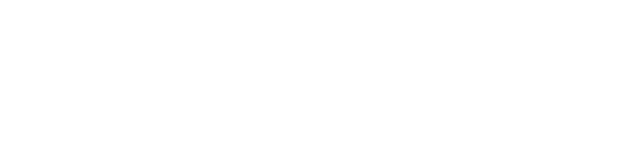
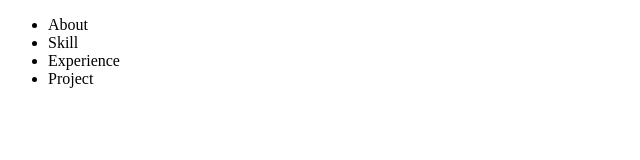
Before and after one commit to chichiehliu/profile, a plain HTML site: page index.html in a window 1280 px wide. Shown: the whole page, without its empty margins (0-640 px from the left). Drawn offline with Linux system fonts and the light colour scheme.

Commit message:
index update2

```diff
--- a/index.html
+++ b/index.html
@@ -11,6 +11,23 @@
     <title>Chi Chieh-liu Profile</title>
 </head>
 <body>
+    <div>
+        <ul>
+            <li>
+                About
+            </li>
+            <li>
+                Skill
+            </li>
+            <li>
+                Experience
+            </li>
+            <li>
+                Project
+            </li>
+        </ul>
+    </div>
+    <h1></h1>
 
 </body>
 </html>
```
